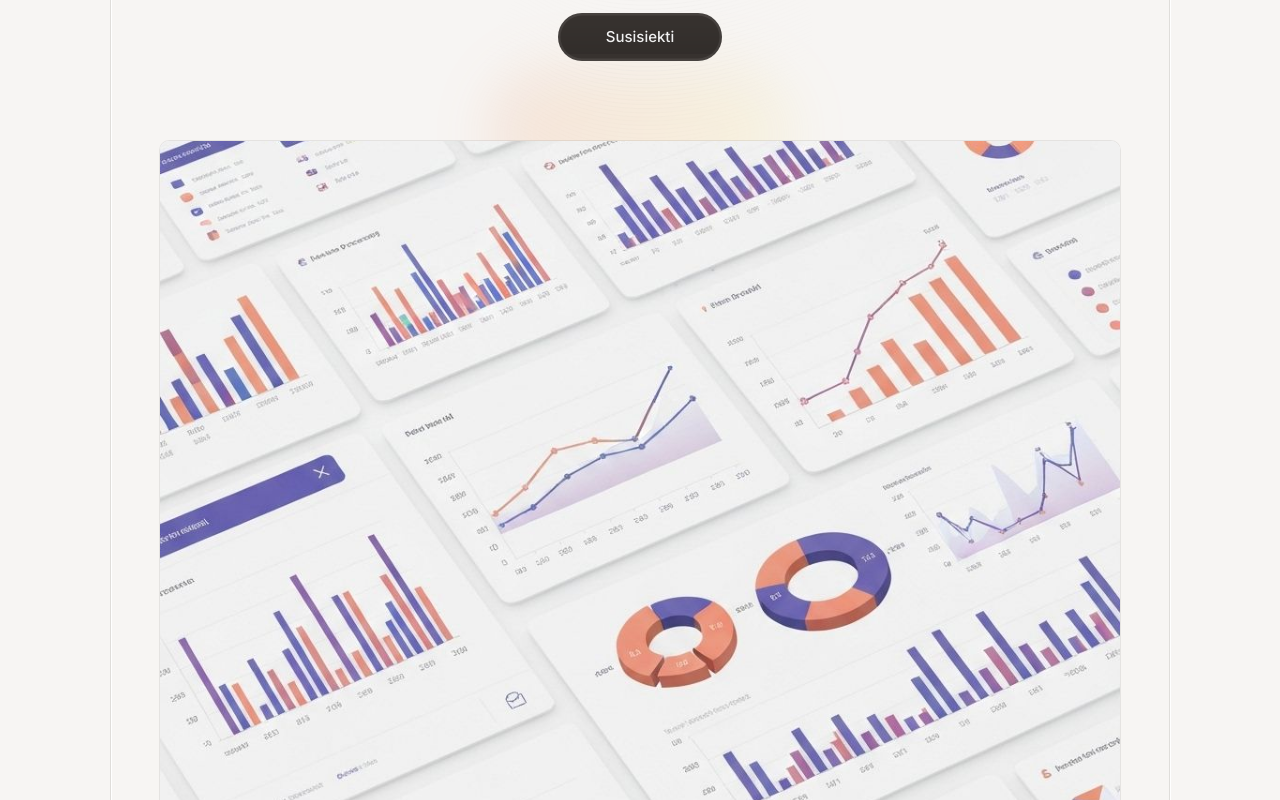
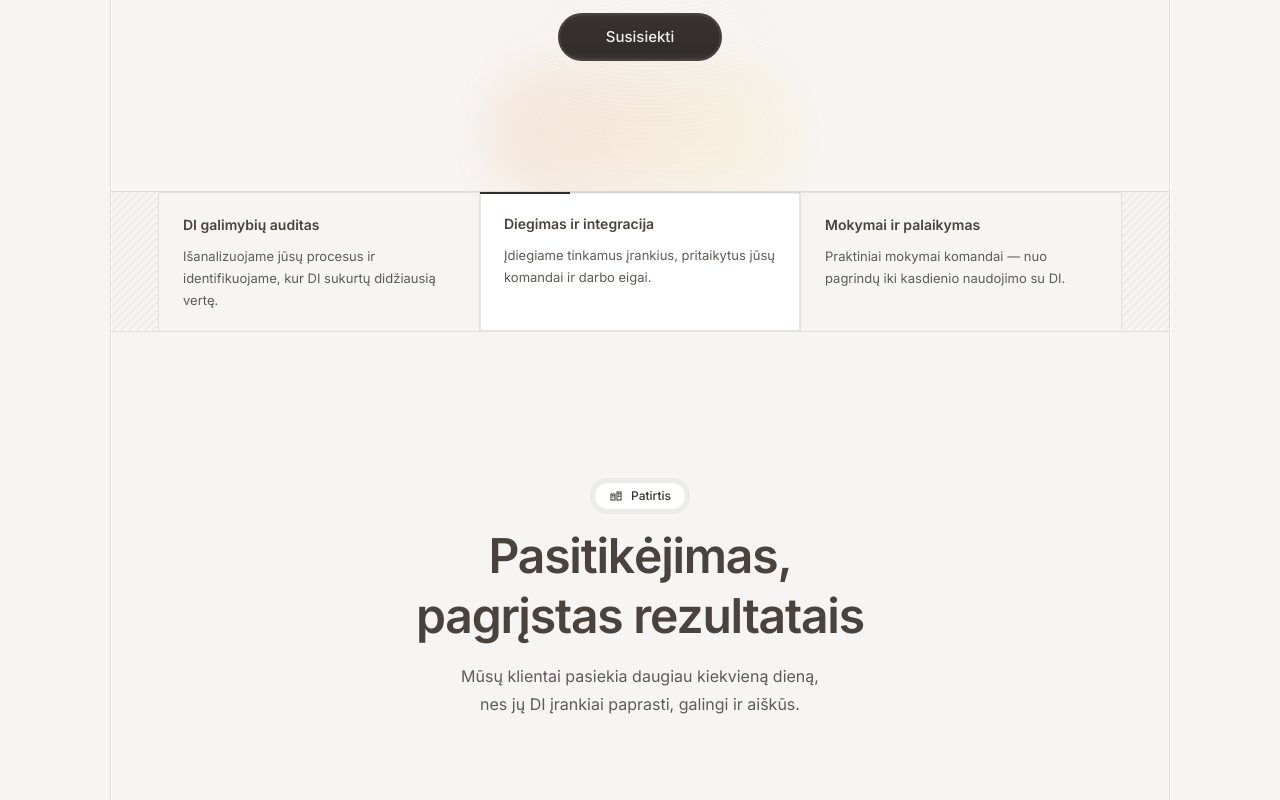
Before and after one commit to giedriusl/diteka, a Next.js app: page /assessment in a window 1280 px wide. Shown: the part 540-1340 px from the top of the page. Built offline with nearby package versions, Linux system fonts and the light colour scheme.

Commit message:
chore: hide hero dashboard until real screenshots are ready
Add hidden class to dashboard preview section in HeroSection.tsx.
Add TODO.md with tasks: replace placeholder images with real
screenshots and reduce dashboard height.

```diff
--- a/src/components/hero/HeroSection.tsx
+++ b/src/components/hero/HeroSection.tsx
@@ -115,8 +115,8 @@ export default function HeroSection() {
           />
         </div>
 
-        {/* Dashboard preview */}
-        <div className="w-full max-w-[960px] lg:w-[960px] pt-2 sm:pt-4 pb-6 sm:pb-8 md:pb-10 px-2 sm:px-4 md:px-6 lg:px-11 flex flex-col justify-center items-center gap-2 relative z-5 my-8 sm:my-12 md:my-16 lg:my-16 mb-0 lg:pb-0">
+        {/* Dashboard preview — hidden until real screenshots are ready (see TODO.md) */}
+        <div className="hidden w-full max-w-[960px] lg:w-[960px] pt-2 sm:pt-4 pb-6 sm:pb-8 md:pb-10 px-2 sm:px-4 md:px-6 lg:px-11 flex flex-col justify-center items-center gap-2 relative z-5 my-8 sm:my-12 md:my-16 lg:my-16 mb-0 lg:pb-0">
           <div className="w-full max-w-[960px] lg:w-[960px] h-[200px] sm:h-[280px] md:h-[450px] lg:h-[695.55px] bg-white shadow-[0px_0px_0px_0.9056603908538818px_rgba(0,0,0,0.08)] overflow-hidden rounded-[6px] sm:rounded-[8px] lg:rounded-[9.06px] flex flex-col justify-start items-start">
             <div className="self-stretch flex-1 flex justify-start items-start">
               <div className="w-full h-full flex items-center justify-center">
```
Also changed, not shown: 1 other file (tests, documents, lock files or other folders).
